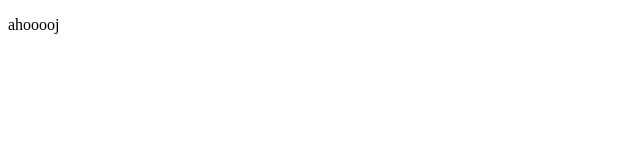
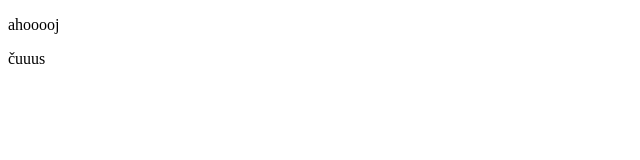
Before and after one commit to LukyLejsek/LukyLejsek.github.io, a plain HTML site: page index.html in a window 1280 px wide. Shown: the full height of the page, 0-640 px from the left. Drawn offline with Linux system fonts and the light colour scheme.

Commit message:
heeeeeej

```diff
--- a/index.html
+++ b/index.html
@@ -7,5 +7,6 @@
 </head>
 <body>
     <p>ahooooj</p>
+    <p>čuuus</p>
 </body>
 </html>
```
